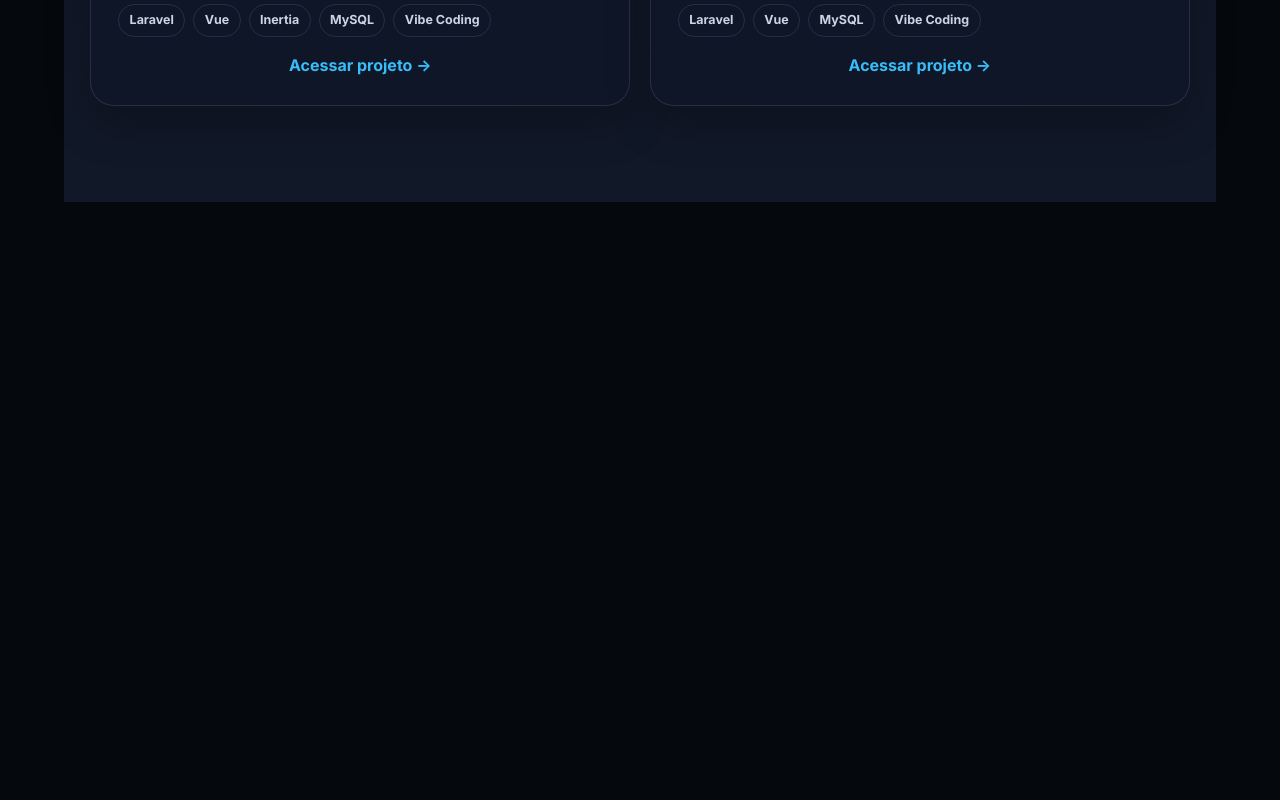
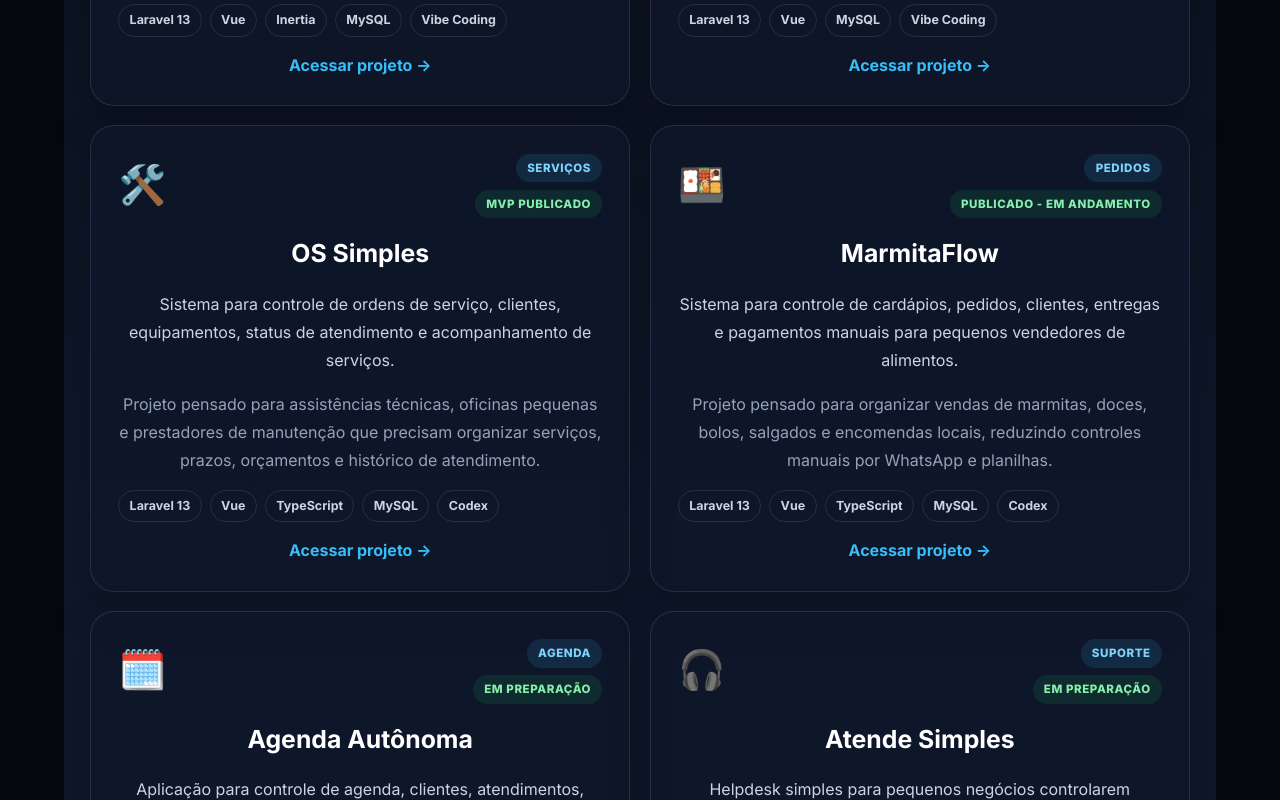
Before and after one commit to dmarostega/rockcode-front-end-vuejs, a Vue app: page /apps in a window 1280 px wide. Shown: the part 1320-2120 px from the top of the page. Before the commit the page ends 1562 px from the top, so only its background shows below. Built offline with nearby package versions, Linux system fonts and the light colour scheme.

Commit message:
fix laravel versino on project

```diff
--- a/src/views/AppsView.vue
+++ b/src/views/AppsView.vue
@@ -14,7 +14,7 @@ const projects = [
     icon: '💰',
     tag: 'Finanças',
     status: 'MVP publicado',
-    stack: ['Laravel', 'PHP', 'MySQL', 'Blade'],
+    stack: ['Laravel 8', 'PHP', 'MySQL', 'Blade'],
   },
   {
     id: 2,
@@ -26,8 +26,8 @@ const projects = [
     url: 'https://minhaloteria.rockcodelabs.com.br',
     icon: '🍀',
     tag: 'Loterias',
-    status: 'Em evolução',
-    stack: ['Laravel', 'Vue', 'Inertia', 'MySQL', 'Vibe Coding'],
+    status: 'MVP publicado',
+    stack: ['Laravel 12', 'Vue', 'Inertia', 'MySQL', 'Vibe Coding'],
   },
   {
     id: 3,
@@ -40,7 +40,7 @@ const projects = [
     icon: '📅',
     tag: 'Produtividade',
     status: 'MVP publicado',
-    stack: ['Laravel', 'Vue', 'Inertia', 'MySQL', 'Vibe Coding'],
+    stack: ['Laravel 13', 'Vue', 'Inertia', 'MySQL', 'Vibe Coding'],
   },
   {
     id: 4,
@@ -52,9 +52,127 @@ const projects = [
     url: 'https://propostafacil.rockcodelabs.com.br',
     icon: '📄',
     tag: 'Comercial',
-    status: 'Em evolução',
-    stack: ['Laravel', 'Vue', 'MySQL', 'Vibe Coding'],
+    status: 'MVP publicado',
+    stack: ['Laravel 13', 'Vue', 'MySQL', 'Vibe Coding'],
   },
+    {
+    id: 13,
+    name: 'OS Simples',
+    description:
+      'Sistema para controle de ordens de serviço, clientes, equipamentos, status de atendimento e acompanhamento de serviços.',
+    details:
+      'Projeto pensado para assistências técnicas, oficinas pequenas e prestadores de manutenção que precisam organizar serviços, prazos, orçamentos e histórico de atendimento.',
+    url: 'https://ossimples.rockcodelabs.com.br',
+    icon: '🛠️',
+    tag: 'Serviços',
+    status: 'MVP publicado',
+    stack: ['Laravel 13', 'Vue', 'TypeScript', 'MySQL', 'Codex'],
+  },
+    {
+    id: 9,
+    name: 'MarmitaFlow',
+    description:
+      'Sistema para controle de cardápios, pedidos, clientes, entregas e pagamentos manuais para pequenos vendedores de alimentos.',
+    details:
+      'Projeto pensado para organizar vendas de marmitas, doces, bolos, salgados e encomendas locais, reduzindo controles manuais por WhatsApp e planilhas.',
+    url: 'https://marmitaflow.rockcodelabs.com.br',
+    icon: '🍱',
+    tag: 'Pedidos',
+    status: 'Publicado - Em Andamento',
+    stack: ['Laravel 13', 'Vue', 'TypeScript', 'MySQL', 'Codex'],
+  },
+  {
+    id: 5,
+    name: 'Agenda Autônoma',
+    description:
+      'Aplicação para controle de agenda, clientes, atendimentos, serviços e cobranças manuais para profissionais autônomos.',
+    details:
+      'Projeto criado para validar uma solução simples de organização de horários, pagamentos pendentes, mensalidades recorrentes e mensagens copiáveis para WhatsApp.',
+    url: 'https://agendaautonoma.rockcodelabs.com.br',
+    icon: '🗓️',
+    tag: 'Agenda',
+    status: 'Em preparação',
+    stack: ['Laravel 13', 'Vue', 'TypeScript', 'MySQL', 'Codex'],
+  },
+  {
+    id: 6,
+    name: 'Atende Simples',
+    description:
+      'Helpdesk simples para pequenos negócios controlarem solicitações, chamados, clientes, comentários e atendimentos.',
+    details:
+      'Projeto criado para validar um fluxo leve de suporte, com abertura de chamados, categorias, prioridades, comentários internos e acompanhamento pelo cliente.',
+    url: 'https://atendesimples.rockcodelabs.com.br',
+    icon: '🎧',
+    tag: 'Suporte',
+    status: 'Em preparação',
+    stack: ['Laravel 13', 'Vue', 'TypeScript', 'MySQL', 'Codex'],
+  },
+  {
+    id: 7,
+    name: 'CheckLaudo',
+    description:
+      'Aplicação para criação de checklists, vistorias simples, relatórios operacionais e registros técnicos não regulados.',
+    details:
+      'Projeto voltado para prestadores que precisam criar modelos de checklist, preencher relatórios, adicionar fotos e gerar registros organizados de execução.',
+    url: 'https://checklaudo.rockcodelabs.com.br',
+    icon: '✅',
+    tag: 'Relatórios',
+    status: 'Em preparação',
+    stack: ['Laravel 13', 'Vue', 'TypeScript', 'MySQL', 'Codex'],
+  },
+  {
+    id: 8,
+    name: 'ClienteHub',
+    description:
+      'Portal do cliente para acompanhamento de projetos, etapas, tarefas, aprovações e entregas.',
+    details:
+      'Projeto voltado para freelancers, desenvolvedores, designers e pequenas agências que precisam organizar a comunicação com clientes e dar visibilidade ao andamento dos projetos.',
+    url: 'https://clientehub.rockcodelabs.com.br',
+    icon: '🤝',
+    tag: 'Projetos',
+    status: 'Em preparação',
+    stack: ['Laravel 13', 'Vue', 'TypeScript', 'MySQL', 'Codex'],
+  },
+  {
+    id: 10,
+    name: 'Mensalidade Fácil',
+    description:
+      'Sistema para controle de mensalidades, clientes recorrentes, cobranças, pagamentos manuais e inadimplência.',
+    details:
+      'Projeto pensado para professores, personal trainers, instrutores, consultores e pequenos negócios que recebem valores recorrentes de clientes.',
+    url: 'https://mensalidadefacil.rockcodelabs.com.br',
+    icon: '🔁',
+    tag: 'Assinaturas',
+    status: 'Em preparação',
+    stack: ['Laravel 13', 'Vue', 'TypeScript', 'MySQL', 'Codex'],
+  },
+  {
+    id: 11,
+    name: 'Meu Caixa Simples',
+    description:
+      'Aplicação para controle financeiro simples de receitas, despesas, categorias, recorrências e fluxo de caixa.',
+    details:
+      'Projeto voltado para autônomos, freelancers e pequenos prestadores que precisam organizar entradas, saídas, contas pendentes e visão básica do resultado mensal.',
+    url: 'https://meucaixasimples.rockcodelabs.com.br',
+    icon: '📒',
+    tag: 'Finanças',
+    status: 'Em preparação',
+    stack: ['Laravel 13', 'Vue', 'TypeScript', 'MySQL', 'Codex'],
+  },
+  // {
+  //   id: 12,
+  //   name: 'Minha Loteria Lab',
+  //   description:
+  //     'SaaS experimental para estudo estatístico, histórico de resultados e geração de jogos para loterias.',
+  //   details:
+  //     'Projeto criado para testar uma versão mais estruturada e SaaS do estudo de loterias, com planos, painel admin, limites de uso e comunicação responsável.',
+  //   url: 'https://minhaloterialab.rockcodelabs.com.br',
+  //   icon: '🧪',
+  //   tag: 'Loterias',
+  //   status: 'Em preparação',
+  //   stack: ['Laravel 13', 'Vue', 'TypeScript', 'MySQL', 'Codex'],
+  // },
+
 ]
 </script>
 
```
